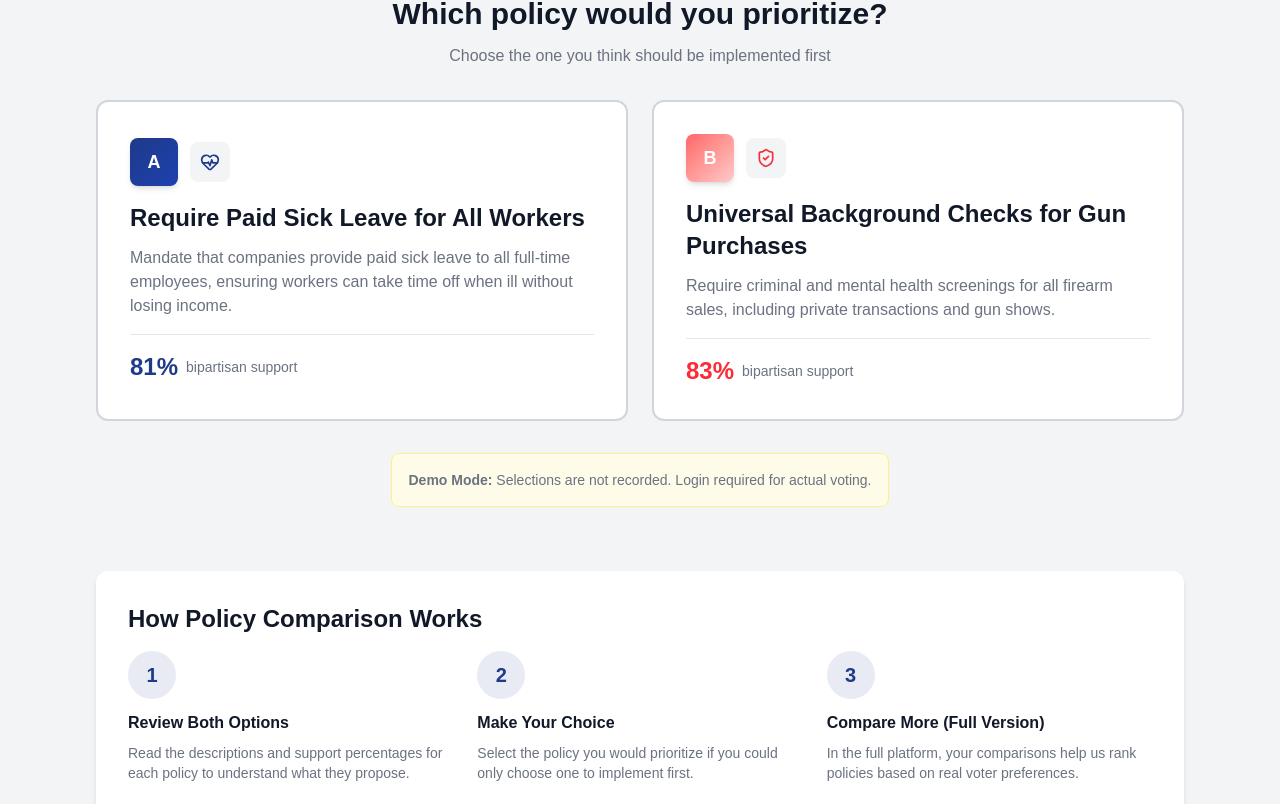
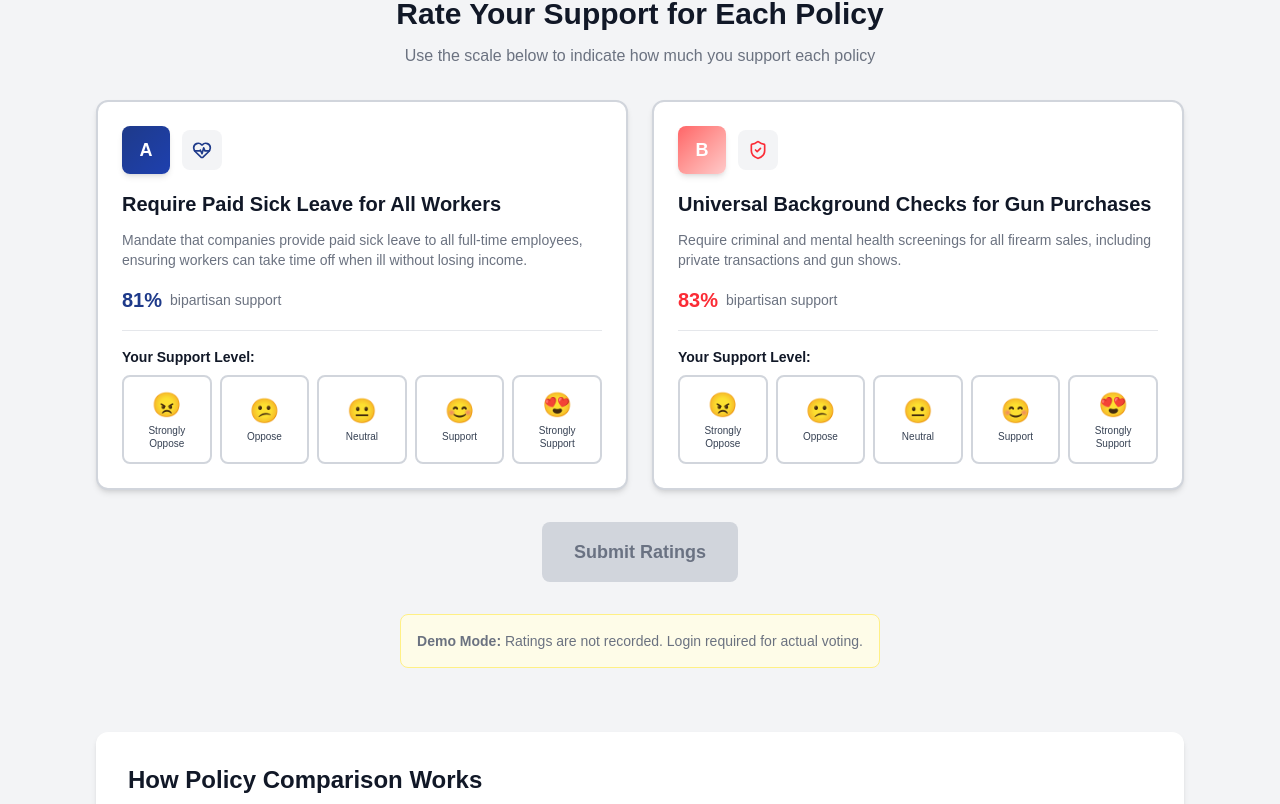
Before and after one commit to goinvo/civic-engine, a Next.js app in the folder civic-engine-app/: page /compare in a window 1280 px wide. Shown: the part 514-1318 px from the top of the page. Built offline with nearby package versions, Linux system fonts and the light colour scheme.

Commit message:
Add category filter to all policies page

```diff
--- a/civic-engine-app/app/compare/page.tsx
+++ b/civic-engine-app/app/compare/page.tsx
@@ -18,9 +18,9 @@ export default function ComparePage() {
     setPolicyB(shuffled[1]);
   };
 
-  const handleSelect = (winner: 'A' | 'B') => {
-    // In the full version, this would record the preference
-    console.log(`User selected: ${winner === 'A' ? policyA.title : policyB.title}`);
+  const handleRate = (ratingA: number, ratingB: number) => {
+    // In the full version, this would record the ratings
+    console.log(`Ratings - Policy A: ${ratingA}, Policy B: ${ratingB}`);
   };
 
   return (
@@ -66,7 +66,7 @@ export default function ComparePage() {
           <CompareWidget
             policyA={policyA}
             policyB={policyB}
-            onSelect={handleSelect}
+            onRate={handleRate}
           />
 
           {/* How it Works */}
@@ -92,11 +92,11 @@ export default function ComparePage() {
                   <span className="text-primary font-bold text-xl">2</span>
                 </div>
                 <h3 className="font-bold text-neutral-dark mb-2">
-                  Make Your Choice
+                  Rate Your Support
                 </h3>
                 <p className="text-neutral text-sm">
-                  Select the policy you would prioritize if you could only choose
-                  one to implement first.
+                  Use the 5-point scale to indicate your level of support for
+                  each policy independently.
                 </p>
               </div>
               <div>
@@ -104,11 +104,11 @@ export default function ComparePage() {
                   <span className="text-primary font-bold text-xl">3</span>
                 </div>
                 <h3 className="font-bold text-neutral-dark mb-2">
-                  Compare More (Full Version)
+                  Submit & Compare More
                 </h3>
                 <p className="text-neutral text-sm">
-                  In the full platform, your comparisons help us rank policies
-                  based on real voter preferences.
+                  Submit your ratings and compare more policies. In the full
+                  platform, your ratings help measure public support levels.
                 </p>
               </div>
             </div>
@@ -122,9 +122,9 @@ export default function ComparePage() {
             </h3>
             <p className="text-neutral-dark text-sm">
               The full version will include verified voter accounts, allowing you
-              to participate in monthly policy rankings. Your comparisons will be
-              recorded securely and contribute to understanding what policies
-              Americans truly prioritize.
+              to rate policies monthly. Your ratings will be recorded securely
+              and aggregated to show support levels across demographics, helping
+              Americans understand where we truly find common ground.
             </p>
           </div>
         </div>
--- a/civic-engine-app/components/CompareWidget.tsx
+++ b/civic-engine-app/components/CompareWidget.tsx
@@ -3,30 +3,43 @@
 import { useState } from 'react';
 import { motion, AnimatePresence } from 'framer-motion';
 import { Policy } from '@/types/policy';
-import { Check, X } from 'lucide-react';
+import { Check } from 'lucide-react';
 import * as Icons from 'lucide-react';
 import type { LucideIcon } from 'lucide-react';
 
 interface CompareWidgetProps {
   policyA: Policy;
   policyB: Policy;
-  onSelect?: (winner: 'A' | 'B') => void;
+  onRate?: (policyAScore: number, policyBScore: number) => void;
 }
 
-export default function CompareWidget({ policyA, policyB, onSelect }: CompareWidgetProps) {
-  const [selected, setSelected] = useState<'A' | 'B' | null>(null);
+type LikertValue = 1 | 2 | 3 | 4 | 5 | null;
+
+const likertLabels = [
+  { value: 1, label: 'Strongly Oppose', shortLabel: 'Strongly\nOppose', emoji: '😠' },
+  { value: 2, label: 'Oppose', shortLabel: 'Oppose', emoji: '😕' },
+  { value: 3, label: 'Neutral', shortLabel: 'Neutral', emoji: '😐' },
+  { value: 4, label: 'Support', shortLabel: 'Support', emoji: '😊' },
+  { value: 5, label: 'Strongly Support', shortLabel: 'Strongly\nSupport', emoji: '😍' },
+];
+
+export default function CompareWidget({ policyA, policyB, onRate }: CompareWidgetProps) {
+  const [ratingA, setRatingA] = useState<LikertValue>(null);
+  const [ratingB, setRatingB] = useState<LikertValue>(null);
   const [showResult, setShowResult] = useState(false);
 
-  const handleSelect = (choice: 'A' | 'B') => {
-    setSelected(choice);
-    setShowResult(true);
-    if (onSelect) {
-      onSelect(choice);
+  const handleSubmit = () => {
+    if (ratingA !== null && ratingB !== null) {
+      setShowResult(true);
+      if (onRate) {
+        onRate(ratingA, ratingB);
+      }
     }
   };
 
   const reset = () => {
-    setSelected(null);
+    setRatingA(null);
+    setRatingB(null);
     setShowResult(false);
   };
 
@@ -38,48 +51,33 @@ export default function CompareWidget({ policyA, policyB, onSelect }: CompareWid
     ? (Icons[policyB.icon as keyof typeof Icons] as LucideIcon)
     : null;
 
+  const getLikertColor = (value: number) => {
+    const colors = [
+      'from-red-600 to-red-400',      // 1 - Strongly Oppose
+      'from-orange-500 to-orange-300', // 2 - Oppose
+      'from-gray-500 to-gray-300',     // 3 - Neutral
+      'from-blue-500 to-blue-300',     // 4 - Support
+      'from-green-600 to-green-400',   // 5 - Strongly Support
+    ];
+    return colors[value - 1];
+  };
+
   return (
     <div className="w-full">
       {/* Question Header */}
       <div className="text-center mb-8">
         <h2 className="text-2xl sm:text-3xl font-bold text-neutral-dark mb-3">
-          Which policy would you prioritize?
+          Rate Your Support for Each Policy
         </h2>
         <p className="text-neutral">
-          Choose the one you think should be implemented first
+          Use the scale below to indicate how much you support each policy
         </p>
       </div>
 
       {/* Comparison Cards */}
       <div className="grid grid-cols-1 lg:grid-cols-2 gap-6 mb-8">
         {/* Policy A */}
-        <motion.button
-          onClick={() => !showResult && handleSelect('A')}
-          disabled={showResult}
-          className={`relative text-left p-6 sm:p-8 rounded-xl border-2 transition-all ${
-            selected === 'A'
-              ? 'border-primary bg-primary/5 shadow-xl'
-              : selected === 'B'
-              ? 'border-gray-200 bg-gray-50 opacity-60'
-              : 'border-gray-300 bg-white hover:border-primary hover:shadow-lg'
-          } ${showResult ? 'cursor-default' : 'cursor-pointer'}`}
-          whileHover={!showResult ? { scale: 1.02 } : {}}
-          whileTap={!showResult ? { scale: 0.98 } : {}}
-        >
-          {/* Selection Indicator */}
-          <AnimatePresence>
-            {selected === 'A' && (
-              <motion.div
-                initial={{ scale: 0 }}
-                animate={{ scale: 1 }}
-                exit={{ scale: 0 }}
-                className="absolute top-4 right-4 w-10 h-10 bg-primary rounded-full flex items-center justify-center shadow-lg"
-              >
-                <Check className="w-6 h-6 text-white" />
-              </motion.div>
-            )}
-          </AnimatePresence>
-
+        <div className="bg-white rounded-xl border-2 border-gray-300 p-6 shadow-md">
           {/* Badge */}
           <div className="flex items-center space-x-3 mb-4">
             <div className="w-12 h-12 bg-gradient-to-br from-primary to-primary-dark rounded-lg flex items-center justify-center shadow-md">
@@ -93,52 +91,58 @@ export default function CompareWidget({ policyA, policyB, onSelect }: CompareWid
           </div>
 
           {/* Title */}
-          <h3 className="text-xl sm:text-2xl font-bold text-neutral-dark mb-3">
+          <h3 className="text-xl font-bold text-neutral-dark mb-3">
             {policyA.title}
           </h3>
 
           {/* Description */}
-          <p className="text-neutral text-sm sm:text-base mb-4">
+          <p className="text-neutral text-sm mb-4">
             {policyA.description}
           </p>
 
           {/* Support */}
-          <div className="flex items-center space-x-2 pt-4 border-t border-gray-200">
-            <div className="text-2xl font-bold text-primary">
+          <div className="flex items-center space-x-2 pb-4 mb-4 border-b border-gray-200">
+            <div className="text-xl font-bold text-primary">
               {policyA.averageSupport}%
             </div>
             <div className="text-sm text-neutral">bipartisan support</div>
           </div>
-        </motion.button>
+
+          {/* Likert Scale */}
+          <div className="space-y-2">
+            <label className="block text-sm font-semibold text-neutral-dark mb-2">
+              Your Support Level:
+            </label>
+            <div className="grid grid-cols-5 gap-2">
+              {likertLabels.map((item) => (
+                <motion.button
+                  key={item.value}
+                  onClick={() => !showResult && setRatingA(item.value as LikertValue)}
+                  disabled={showResult}
+                  whileHover={!showResult ? { scale: 1.05 } : {}}
+                  whileTap={!showResult ? { scale: 0.95 } : {}}
+                  className={`
+                    flex flex-col items-center justify-center p-3 rounded-lg border-2 transition-all
+                    ${ratingA === item.value
+                      ? `bg-gradient-to-br ${getLikertColor(item.value)} text-white border-transparent shadow-lg ring-2 ring-offset-2 ring-primary`
+                      : 'bg-white border-gray-300 hover:border-primary hover:shadow-md'
+                    }
+                    ${showResult ? 'cursor-not-allowed opacity-70' : 'cursor-pointer'}
+                  `}
+                  title={item.label}
+                >
+                  <span className="text-2xl mb-1">{item.emoji}</span>
+                  <span className={`text-[10px] leading-tight text-center font-medium ${ratingA === item.value ? 'text-white' : 'text-gray-700'}`}>
+                    {item.shortLabel}
+                  </span>
+                </motion.button>
+              ))}
+            </div>
+          </div>
+        </div>
 
         {/* Policy B */}
-        <motion.button
-          onClick={() => !showResult && handleSelect('B')}
-          disabled={showResult}
-          className={`relative text-left p-6 sm:p-8 rounded-xl border-2 transition-all ${
-            selected === 'B'
-              ? 'border-primary bg-primary/5 shadow-xl'
-              : selected === 'A'
-              ? 'border-gray-200 bg-gray-50 opacity-60'
-              : 'border-gray-300 bg-white hover:border-primary hover:shadow-lg'
-          } ${showResult ? 'cursor-default' : 'cursor-pointer'}`}
-          whileHover={!showResult ? { scale: 1.02 } : {}}
-          whileTap={!showResult ? { scale: 0.98 } : {}}
-        >
-          {/* Selection Indicator */}
-          <AnimatePresence>
-            {selected === 'B' && (
-              <motion.div
-                initial={{ scale: 0 }}
-                animate={{ scale: 1 }}
-                exit={{ scale: 0 }}
-                className="absolute top-4 right-4 w-10 h-10 bg-primary rounded-full flex items-center justify-center shadow-lg"
-              >
-                <Check className="w-6 h-6 text-white" />
-              </motion.div>
-            )}
-          </AnimatePresence>
-
+        <div className="bg-white rounded-xl border-2 border-gray-300 p-6 shadow-md">
           {/* Badge */}
           <div className="flex items-center space-x-3 mb-4">
             <div className="w-12 h-12 bg-gradient-to-br from-red-400 to-red-200 rounded-lg flex items-center justify-center shadow-md">
@@ -152,28 +156,79 @@ export default function CompareWidget({ policyA, policyB, onSelect }: CompareWid
           </div>
 
           {/* Title */}
-          <h3 className="text-xl sm:text-2xl font-bold text-neutral-dark mb-3">
+          <h3 className="text-xl font-bold text-neutral-dark mb-3">
             {policyB.title}
           </h3>
 
           {/* Description */}
-          <p className="text-neutral text-sm sm:text-base mb-4">
+          <p className="text-neutral text-sm mb-4">
             {policyB.description}
           </p>
 
           {/* Support */}
-          <div className="flex items-center space-x-2 pt-4 border-t border-gray-200">
-            <div className="text-2xl font-bold text-red-500">
+          <div className="flex items-center space-x-2 pb-4 mb-4 border-b border-gray-200">
+            <div className="text-xl font-bold text-red-500">
               {policyB.averageSupport}%
             </div>
             <div className="text-sm text-neutral">bipartisan support</div>
           </div>
-        </motion.button>
+
+          {/* Likert Scale */}
+          <div className="space-y-2">
+            <label className="block text-sm font-semibold text-neutral-dark mb-2">
+              Your Support Level:
+            </label>
+            <div className="grid grid-cols-5 gap-2">
+              {likertLabels.map((item) => (
+                <motion.button
+                  key={item.value}
+                  onClick={() => !showResult && setRatingB(item.value as LikertValue)}
+                  disabled={showResult}
+                  whileHover={!showResult ? { scale: 1.05 } : {}}
+                  whileTap={!showResult ? { scale: 0.95 } : {}}
+                  className={`
+                    flex flex-col items-center justify-center p-3 rounded-lg border-2 transition-all
+                    ${ratingB === item.value
+                      ? `bg-gradient-to-br ${getLikertColor(item.value)} text-white border-transparent shadow-lg ring-2 ring-offset-2 ring-primary`
+                      : 'bg-white border-gray-300 hover:border-primary hover:shadow-md'
+                    }
+                    ${showResult ? 'cursor-not-allowed opacity-70' : 'cursor-pointer'}
+                  `}
+                  title={item.label}
+                >
+                  <span className="text-2xl mb-1">{item.emoji}</span>
+                  <span className={`text-[10px] leading-tight text-center font-medium ${ratingB === item.value ? 'text-white' : 'text-gray-700'}`}>
+                    {item.shortLabel}
+                  </span>
+                </motion.button>
+              ))}
+            </div>
+          </div>
+        </div>
       </div>
+
+      {/* Submit Button */}
+      {!showResult && (
+        <div className="text-center mb-8">
+          <button
+            onClick={handleSubmit}
+            disabled={ratingA === null || ratingB === null}
+            className={`
+              px-8 py-4 rounded-lg font-bold text-lg transition-all
+              ${ratingA !== null && ratingB !== null
+                ? 'bg-primary text-white hover:bg-primary-dark shadow-lg hover:shadow-xl'
+                : 'bg-gray-300 text-gray-500 cursor-not-allowed'
+              }
+            `}
+          >
+            Submit Ratings
+          </button>
+        </div>
+      )}
 
       {/* Result/Reset */}
       <AnimatePresence>
-        {showResult && selected && (
+        {showResult && ratingA !== null && ratingB !== null && (
           <motion.div
             initial={{ opacity: 0, y: 20 }}
             animate={{ opacity: 1, y: 0 }}
@@ -181,17 +236,31 @@ export default function CompareWidget({ policyA, policyB, onSelect }: CompareWid
             className="text-center bg-gradient-to-r from-primary/10 to-red-50 rounded-xl p-6 sm:p-8 border border-primary/20"
           >
             <h3 className="text-xl sm:text-2xl font-bold text-neutral-dark mb-3">
-              You chose: {selected === 'A' ? policyA.title : policyB.title}
+              Thank You for Rating!
             </h3>
+            <div className="flex flex-col sm:flex-row justify-center items-center gap-6 mb-4">
+              <div className="flex items-center space-x-3">
+                <span className="font-semibold text-neutral-dark">Policy A:</span>
+                <div className={`px-4 py-2 rounded-lg bg-gradient-to-br ${getLikertColor(ratingA)} text-white font-bold shadow-md`}>
+                  {likertLabels[ratingA - 1].emoji} {likertLabels[ratingA - 1].label}
+                </div>
+              </div>
+              <div className="flex items-center space-x-3">
+                <span className="font-semibold text-neutral-dark">Policy B:</span>
+                <div className={`px-4 py-2 rounded-lg bg-gradient-to-br ${getLikertColor(ratingB)} text-white font-bold shadow-md`}>
+                  {likertLabels[ratingB - 1].emoji} {likertLabels[ratingB - 1].label}
+                </div>
+              </div>
+            </div>
             <p className="text-neutral mb-4">
-              In the full version, your preference would be recorded to help rank
-              policies based on collective priorities.
+              In the full version, your ratings would be recorded to help understand
+              public support levels for each policy.
             </p>
             <button
               onClick={reset}
               className="px-6 py-3 bg-primary text-white rounded-lg hover:bg-primary-dark transition-colors font-medium shadow-md hover:shadow-lg"
             >
-              Compare Again
+              Rate More Policies
             </button>
           </motion.div>
         )}
@@ -201,7 +270,7 @@ export default function CompareWidget({ policyA, policyB, onSelect }: CompareWid
       {!showResult && (
         <div className="text-center">
           <p className="text-sm text-neutral bg-yellow-50 border border-yellow-200 rounded-lg p-4 inline-block">
-            <strong>Demo Mode:</strong> Selections are not recorded. Login required
+            <strong>Demo Mode:</strong> Ratings are not recorded. Login required
             for actual voting.
           </p>
         </div>
--- a/civic-engine-app/components/Navbar.tsx
+++ b/civic-engine-app/components/Navbar.tsx
@@ -41,7 +41,7 @@ export default function Navbar() {
               href="/top20"
               className="text-neutral-dark hover:text-primary font-medium transition-colors"
             >
-              Top 20
+              All Policies
             </Link>
             <Link
               href="/compare"
@@ -117,7 +117,7 @@ export default function Navbar() {
                 className="px-4 py-2 text-neutral-dark hover:bg-neutral-light rounded-lg transition-colors font-medium"
                 onClick={() => setMobileMenuOpen(false)}
               >
-                Top 20
+                All Policies
               </Link>
               <Link
                 href="/compare"
--- a/civic-engine-app/components/PolicyCard.tsx
+++ b/civic-engine-app/components/PolicyCard.tsx
@@ -16,9 +16,10 @@ import { Policy } from '@/types/policy';
 interface PolicyCardProps {
   policy: Policy;
   showVoteButton?: boolean;
+  onCategoryClick?: (category: string) => void;
 }
 
-export default function PolicyCard({ policy, showVoteButton = true }: PolicyCardProps) {
+export default function PolicyCard({ policy, showVoteButton = true, onCategoryClick }: PolicyCardProps) {
   const [isExpanded, setIsExpanded] = useState(false);
 
   // Get the icon component dynamically
@@ -57,7 +58,19 @@ export default function PolicyCard({ policy, showVoteButton = true }: PolicyCard
             </div>
 
             {/* Icon */}
-            {IconComponent && (
+            {IconComponent && onCategoryClick && (
+              <button
+                onClick={(e) => {
+                  e.stopPropagation();
+                  onCategoryClick(policy.category);
+                }}
+                className="hidden sm:flex items-center justify-center w-10 h-10 bg-neutral-light rounded-lg hover:bg-primary/10 hover:shadow-md transition-all cursor-pointer"
+                title={`Filter by ${policy.category.replace('-', ' ')}`}
+              >
+                <IconComponent className="w-5 h-5 text-primary" />
+              </button>
+            )}
+            {IconComponent && !onCategoryClick && (
               <div className="hidden sm:flex items-center justify-center w-10 h-10 bg-neutral-light rounded-lg">
                 <IconComponent className="w-5 h-5 text-primary" />
               </div>
@@ -65,11 +78,24 @@ export default function PolicyCard({ policy, showVoteButton = true }: PolicyCard
           </div>
 
           {/* Category Badge */}
-          <span
-            className={`px-3 py-1 text-xs font-medium rounded-full border ${categoryColor}`}
-          >
-            {policy.category.replace('-', ' ')}
-          </span>
+          {onCategoryClick ? (
+            <button
+              onClick={(e) => {
+                e.stopPropagation();
+                onCategoryClick(policy.category);
+              }}
+              className={`px-3 py-1 text-xs font-medium rounded-full border ${categoryColor} hover:shadow-md transition-shadow cursor-pointer`}
+              title={`Filter by ${policy.category.replace('-', ' ')}`}
+            >
+              {policy.category.replace('-', ' ')}
+            </button>
+          ) : (
+            <span
+              className={`px-3 py-1 text-xs font-medium rounded-full border ${categoryColor}`}
+            >
+              {policy.category.replace('-', ' ')}
+            </span>
+          )}
         </div>
 
         {/* Title */}
--- a/civic-engine-app/components/PolicyList.tsx
+++ b/civic-engine-app/components/PolicyList.tsx
@@ -9,6 +9,7 @@ interface PolicyListProps {
   title?: string;
   subtitle?: string;
   showVoteButtons?: boolean;
+  onCategoryClick?: (category: string) => void;
 }
 
 export default function PolicyList({
@@ -16,6 +17,7 @@ export default function PolicyList({
   title,
   subtitle,
   showVoteButtons = true,
+  onCategoryClick,
 }: PolicyListProps) {
   // Animation variants for stagger effect
   const containerVariants = {
@@ -64,7 +66,11 @@ export default function PolicyList({
             variants={itemVariants}
             transition={{ duration: 0.5, ease: [0.4, 0, 0.2, 1] }}
           >
-            <PolicyCard policy={policy} showVoteButton={showVoteButtons} />
+            <PolicyCard
+              policy={policy}
+              showVoteButton={showVoteButtons}
+              onCategoryClick={onCategoryClick}
+            />
           </motion.div>
         ))}
       </motion.div>
```
Also changed, not shown: civic-engine-app/app/top20/page.tsx (+49 -11 lines), civic-engine-app/components/CategoryFilter.tsx (added, +99 -0 lines), 1 other file (tests, documents, lock files or other folders).
